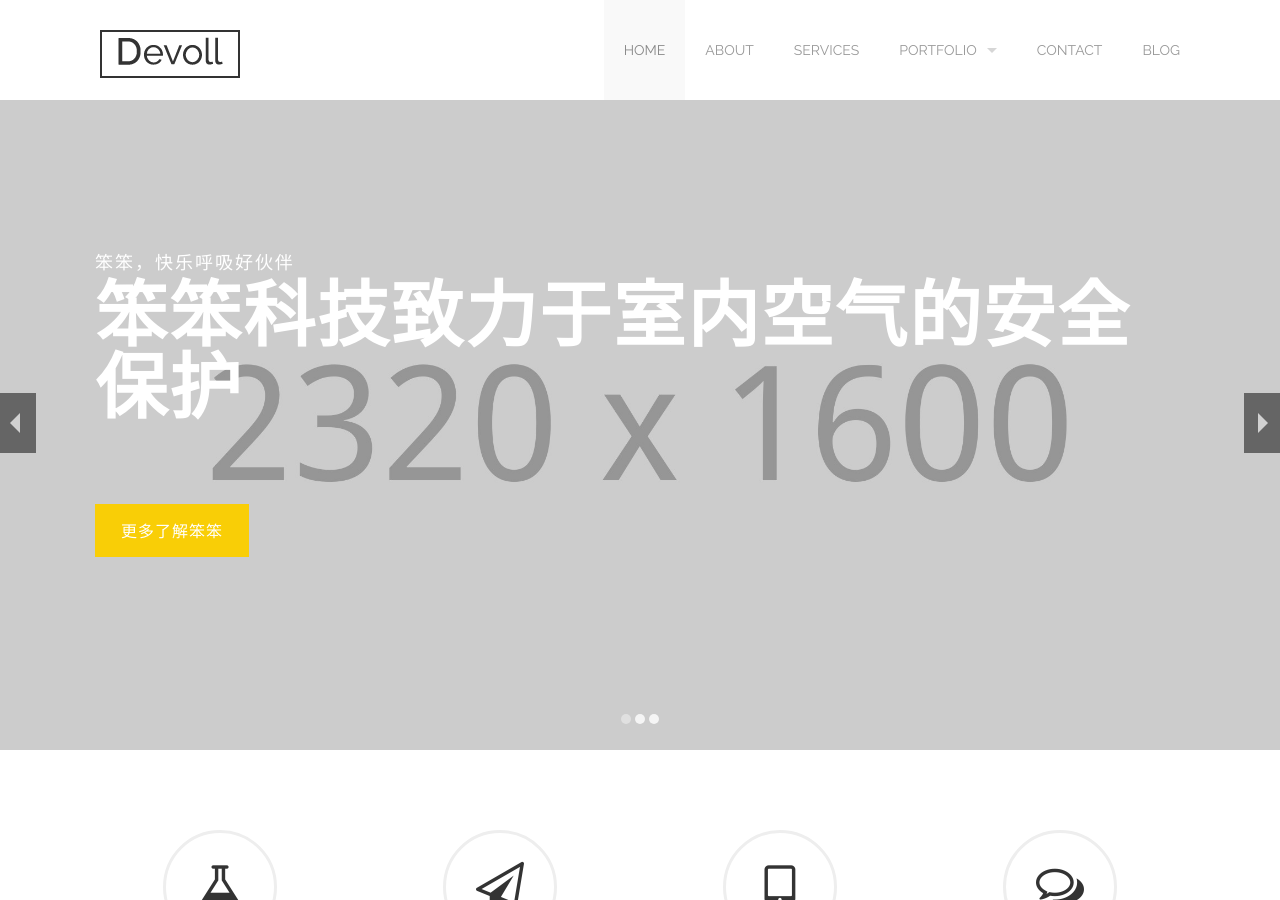
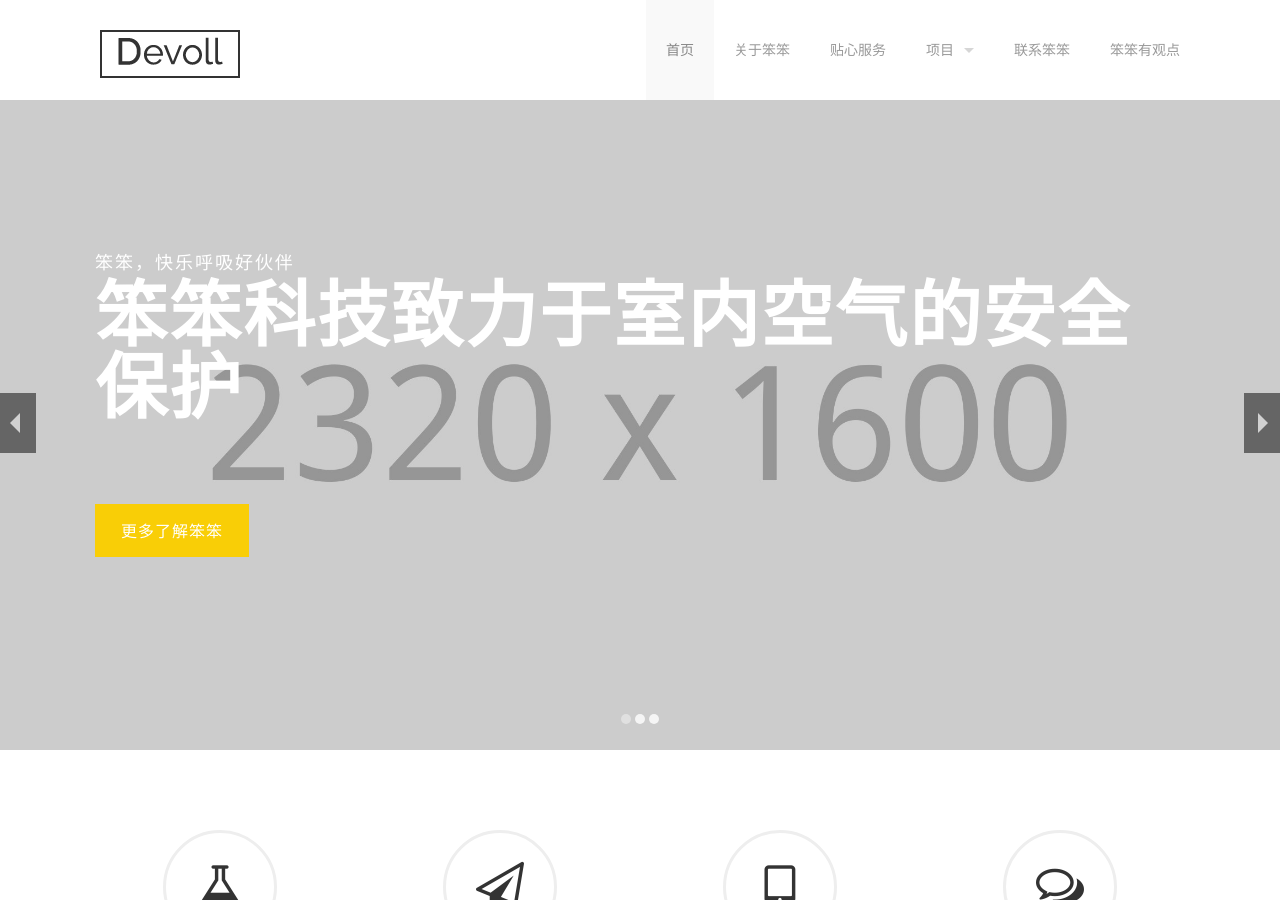
Before and after one commit to braveheart007/braveheart007.github.io, a Jekyll site: the page built from index.html, in a window 1280 px wide and 900 px high. Built offline with Jekyll 4.4.1, drawn with Linux system fonts in a browser that asks for light colours.

Commit message:
Update nav.yml

```diff
--- a/_data/nav.yml
+++ b/_data/nav.yml
@@ -1,23 +1,23 @@
-- name: Home
+- name: 首页
   path: index.html
   section_id: home
-- name: About
+- name: 关于笨笨
   path: about.html
   section_id: about
-- name: Services
+- name: 贴心服务
   path: services.html
   section_id: services
-- name: Portfolio
+- name: 项目
   path: portfolio.html
   section_id: portfolio
   children:
-    - name: Portfolio
+    - name: 精彩瞬间
       path: portfolio.html
-    - name: Portfolio item
+    - name: 项目施工
       path: portfolio-item.html
-- name: Contact
+- name: 联系笨笨
   path: contact.html
   section_id: contact
-- name: Blog
+- name: 笨笨有观点
   path: blog/
   section_id: blog
```
